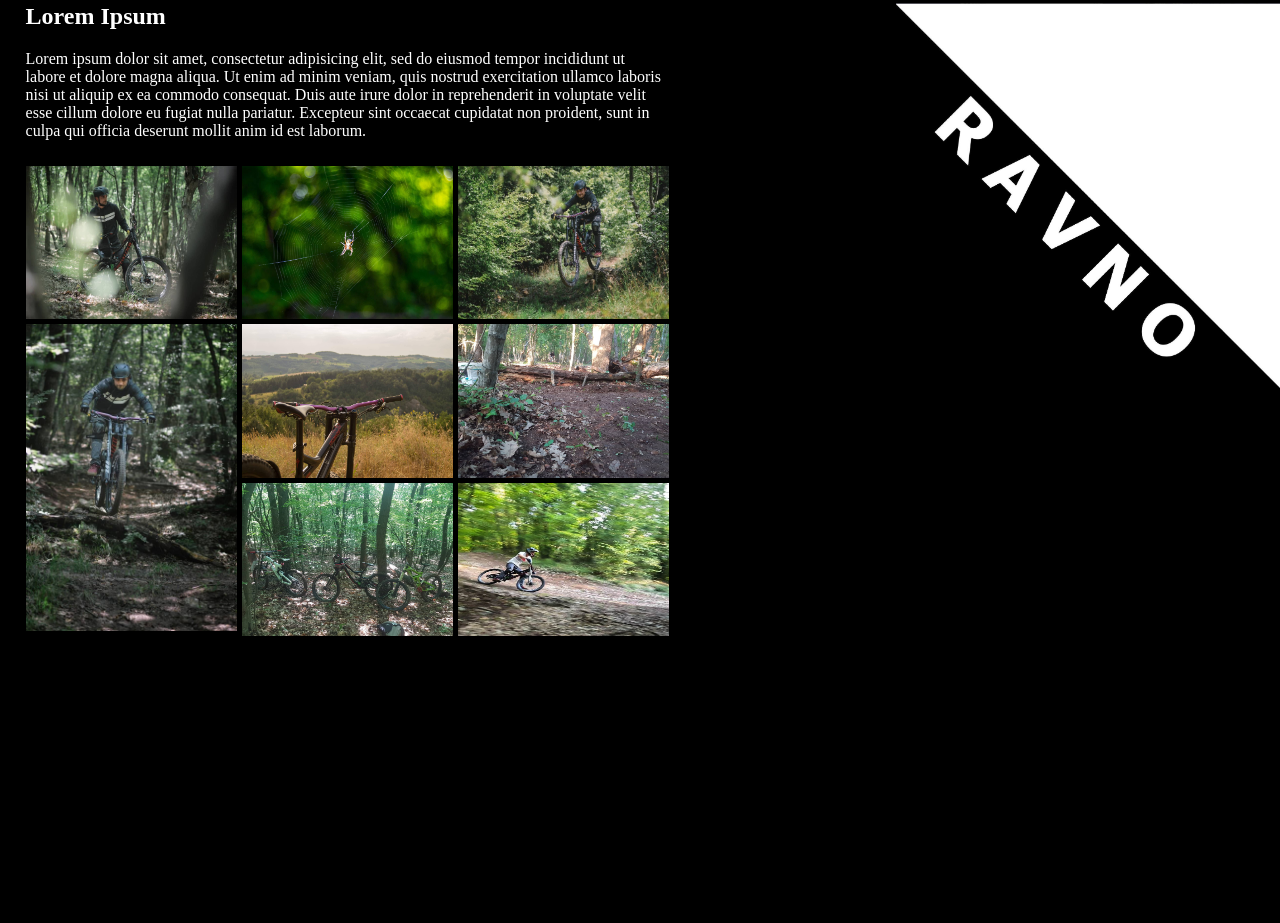
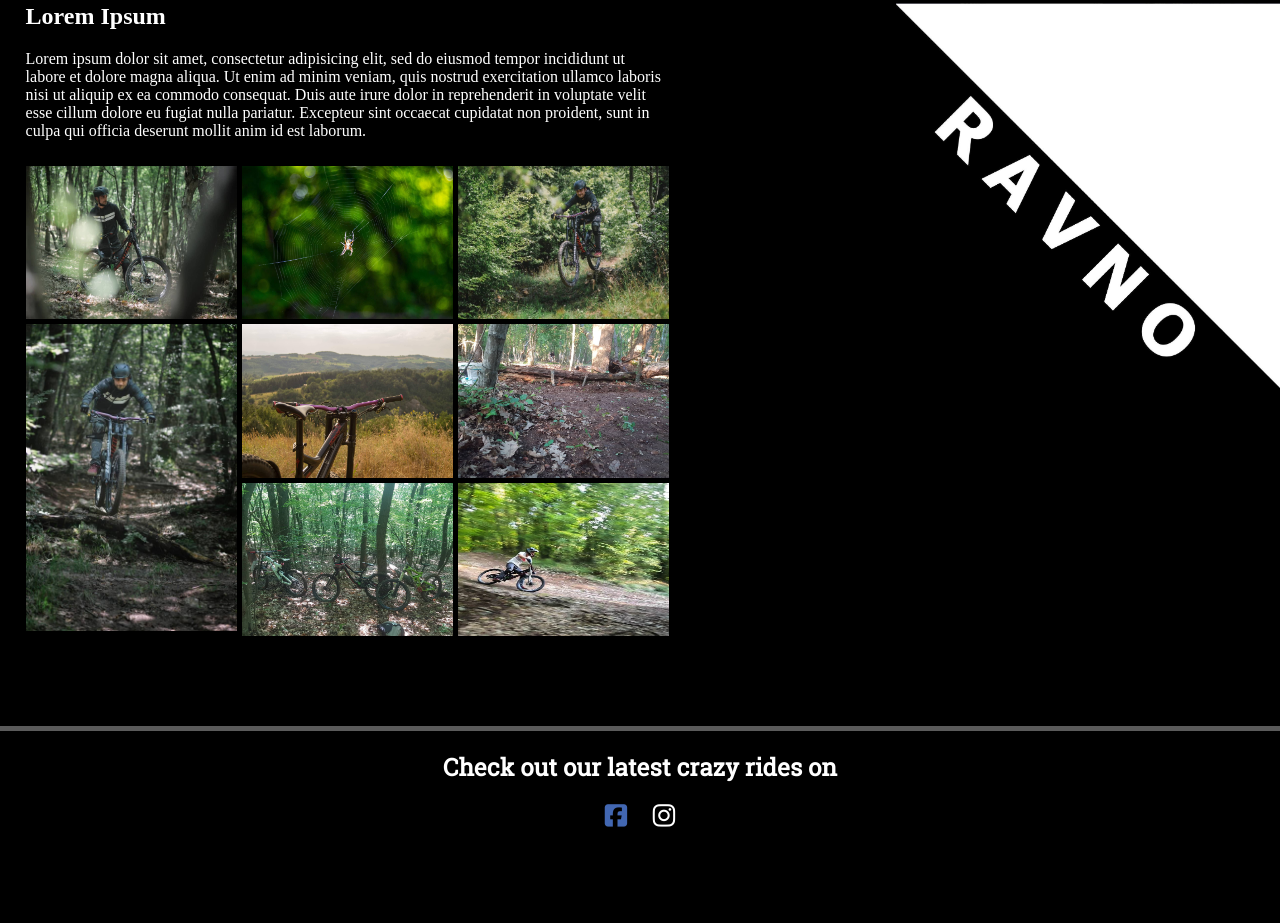
Before and after one commit to nikoladim123/RavnoDH, a plain HTML site: page index.html in a window 1280 px wide. Shown: the part 657-1580 px from the top of the page. Before the commit the page ends 1421 px from the top, so only its background shows below. Drawn offline with Linux system fonts and the light colour scheme.

Commit message:
dh update

```diff
--- a/assets/css/style.css
+++ b/assets/css/style.css
@@ -19,9 +19,9 @@ header{
   padding: 0.1px;
 }
 .cover{
-  position: absolute;
+  position: fixed;
   width: 100%;
-  height: 100%;
+  height: 50vw;
   opacity: 0.7;
 }
 h1 {
@@ -47,6 +47,8 @@ header h2{
   perspective: 70vw;
   color: white;
   position: relative;
+  background-color: black;
+  padding-bottom: 7vw;
 }
 .firstSection h2{
   position: relative;
@@ -84,7 +86,7 @@ header h2{
   grid-gap: 5px;
   /* background: red; */
   grid-template-columns: 33% 33% 33%;
-  margin-bottom: 10vw;
+  /* margin-bottom: 10vw; */
 }
 .imgGrid img{
   transition: 0.5s;
@@ -101,3 +103,39 @@ header h2{
   height: 24vw;
   grid-row: 2/4;
 }
+/* footer */
+footer{
+  display: block;
+  border-top: 5px solid rgb(90,90,90);
+  position: relative;
+  background: black;
+  min-height: 15vw;
+}
+footer h2{
+  color: white;
+  font-family: 'RobotoSlab-Regular';
+  text-align: center;
+}
+
+.socialMedia{
+  display: flex;
+  justify-content: center;
+  /* background: red; */
+}
+.fab{
+  transition: 0.3s;
+}
+.fab:hover{
+  filter: brightness(120%);
+}
+
+.fa-facebook-square{
+  color: #4267b2;
+  font-size: 2vw;
+  margin-right: 1vw;
+}
+.fa-instagram{
+  font-size: 2vw;
+  color: white;
+  margin-left: 1vw;
+}
--- a/index.html
+++ b/index.html
@@ -5,8 +5,9 @@
     <title>Ravno_DH</title>
     <link rel="stylesheet" href="assets/css/style.css">
     <meta name="description" content="First Serbian Downhill Party">
-    <meta name="keywords" content="Downhill, Serbia, SerbiaDownhill">
+    <meta name="keywords" content="Downhill, Serbia, Serbia Downhill">
     <link rel="icon" href="assets\images\logo.JPG">
+    <script src="https://kit.fontawesome.com/6528d41df9.js"></script>
   </head>
   <body>
     <header>
@@ -29,5 +30,12 @@
         <img class="single" src="assets\images\grid\8.jpg" alt="">
       </div>
     </section>
+    <footer>
+      <h2>Check out our latest crazy rides on </h2>
+      <div class="socialMedia">
+        <a href="https://www.facebook.com/RAVNO-318677772133863/?__tn__=%2Cd%2CP-R&eid=ARC3Dys2lW3jsppPGho4Ace4xsAeIY3JvVA5pYMLGoUszKjcnpT-ekBCURiH8p355Mg_PhsUYhCho5fh" target="_blank"><i class="fab fa-facebook-square"></i></a>
+        <a href="https://www.instagram.com/ravno_dh/" target="_blank"><i class="fab fa-instagram"></i></a>
+      </div>
+    </footer>
   </body>
 </html>
```
